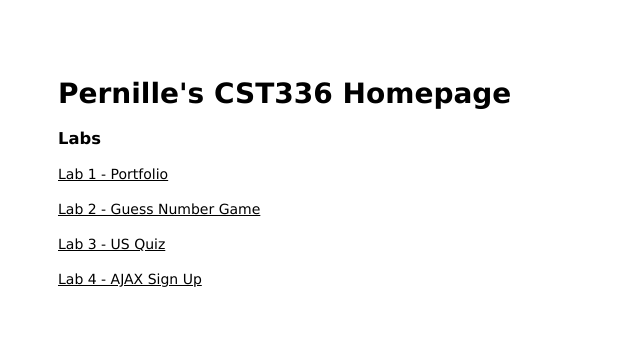
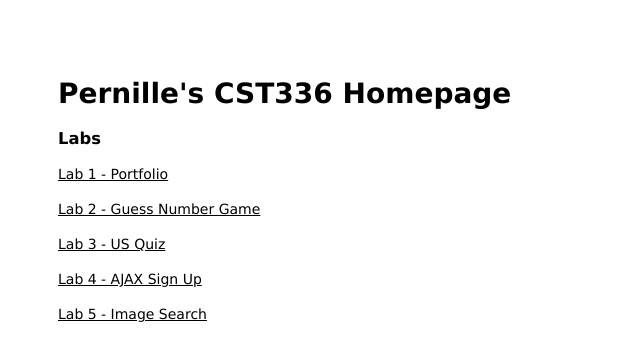
Before and after one commit to pdahl95/CST336_Spring2020, a PHP site: page / in a window 1280 px wide. Shown: the top 361 px of the page, without its empty margins (0-640 px from the left). Run offline with PHP 8.4, Linux system fonts and the light colour scheme.

Commit message:
added lab 5

```diff
--- a/index.php
+++ b/index.php
@@ -15,6 +15,7 @@
         <a href="http://pdahl95-cst336-spring2020.herokuapp.com/labs/2/"> Lab 2 - Guess Number Game</a><br>
         <a href="http://pdahl95-cst336-spring2020.herokuapp.com/cst336_s20_labs/lab3/"> Lab 3 - US Quiz</a><br>
         <a href="http://pdahl95-cst336-spring2020.herokuapp.com/labs/4/"> Lab 4 - AJAX Sign Up </a><br>
+        <a href="http://pdahl95-cst336-spring2020.herokuapp.com/labs/8/lab8.html"> Lab 5 - Image Search </a><br>
 
     </div>
 
```
